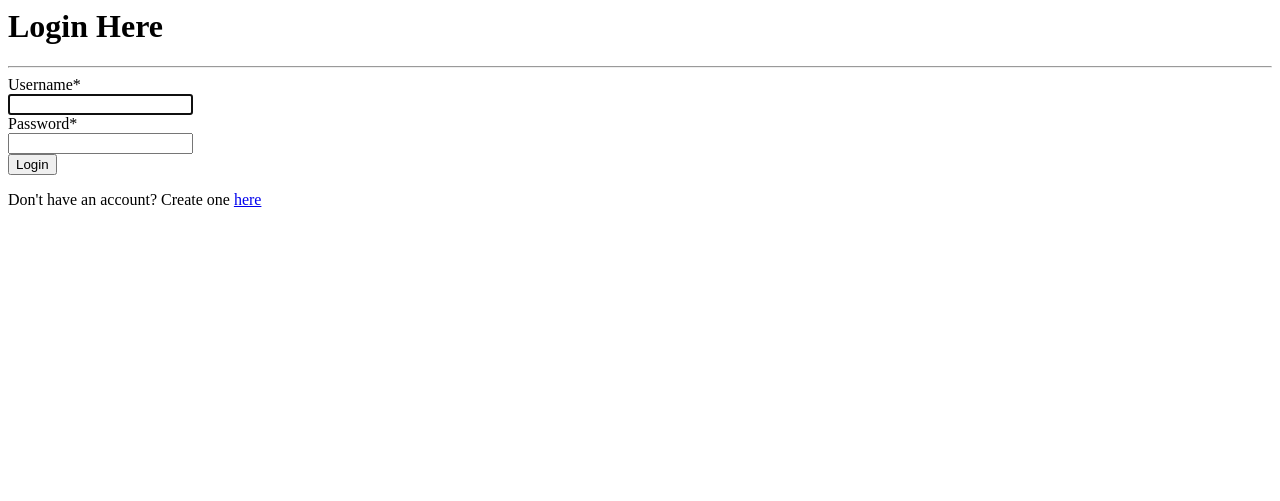
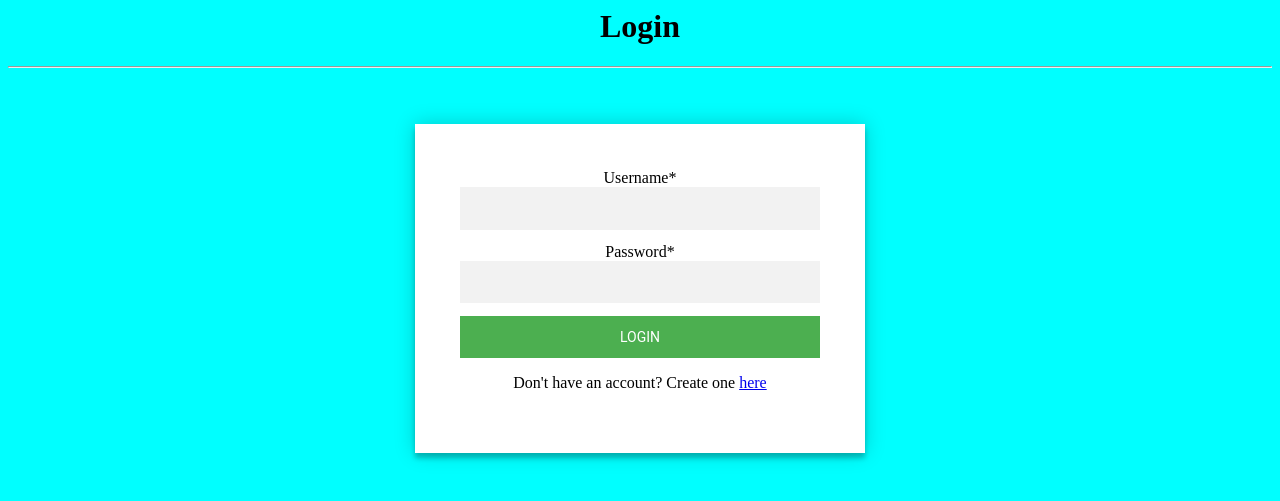
Before and after one commit to HE-Arc/eduardo, a Django app: page /login/ in a window 1280 px wide. Shown: the top 501 px of the page. Run offline with Django 3.2, Linux system fonts and the light colour scheme; some libraries are stand-ins or nearby versions.

Commit message:
add css for login form

```diff
--- a/eduardoproject/eduardoApp/static/register/style.css
+++ b/eduardoproject/eduardoApp/static/register/style.css
@@ -5,7 +5,7 @@ body{
     background-color: cyan;
 }
 
-.register {
+.register .login {
   width: 22.5em;
   padding: 8% 0 0;
   margin: auto;
@@ -19,7 +19,7 @@ body{
   background: #FFFFFF;
   max-width: 22.5em;
   margin: 0 auto  6.25em;
-  margin-top: -3.5em;
+  margin-top: 3.5em;
   padding: 2.8125em;
   text-align: center;
   box-shadow: 0 0 1.25em
--- a/eduardoproject/register/templates/registration/login.html
+++ b/eduardoproject/register/templates/registration/login.html
@@ -1,14 +1,19 @@
+{% load static %}
+<link rel ="stylesheet" type="text/css" href="{% static 'register/style.css' %}">
+<h1 class="h1_text">Login</h1>
+<hr class="mt-0 mb-4">
 {% load crispy_forms_tags%}
 {% block content %}
-<div class="row justify-content-center">
-    <h1 class="mt-2">Login Here</h1>
-    <hr class="mt-0 mb-4">
-    <form method="post" class="form-group">
+<div class="login">
+    <div class="form">
+    <form method="post" class="login-form">
         {% csrf_token %}
-        {{form|crispy}}
-        <button type="submit" class="btn btn-success">Login</button>
-        <p>Don't have an account? Create one <a href="/register">here</a></p>
-    </form>
+        <div id="div_id_username" class="form-group"> <label for="id_username" class=" requiredField">
+            Username<span class="asteriskField">*</span> </label> <div class=""> <input type="text" name="username" autofocus autocapitalize="none" autocomplete="username" maxlength="150" class="textinput textInput form-control" required id="id_username"> </div> </div> <div id="div_id_password" class="form-group"> <label for="id_password" class=" requiredField">
+            Password<span class="asteriskField">*</span> </label> <div class=""> <input type="password" name="password" autocomplete="current-password" class="textinput textInput form-control" required id="id_password"> </div> </div>
+
+    <button type="submit" class="btn btn-success">Login</button>
+    <p>Don't have an account? Create one <a href="/register">here</a></p>   </form>
 </div>
 
 {% endblock %}
```
Also changed, not shown: eduardoproject/db.sqlite3.
